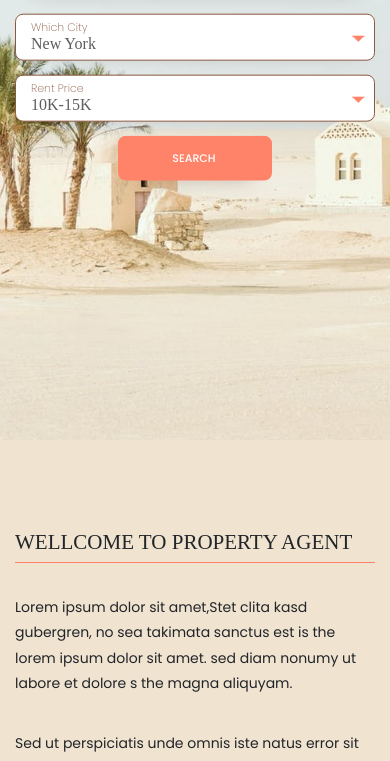
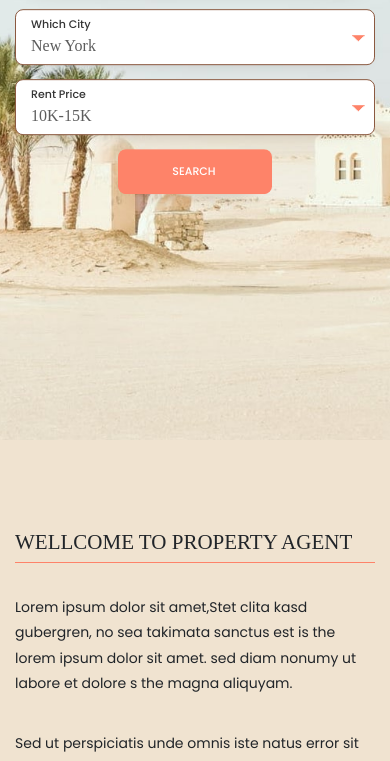
Before and after one commit to OgnjenMatijevic/place-togehter, a plain HTML site: page index.html in a window 390 px wide. Shown: the part 404-1165 px from the top of the page. Drawn offline with nearby package versions, Linux system fonts and the light colour scheme.

Commit message:
mobile fix

```diff
--- a/css/main.css
+++ b/css/main.css
@@ -561,11 +561,12 @@ p {
 
   .hero .search-bar .label {
     font-size: 11px;
-    color: #8b5940;
+    color: #333;
+    font-weight: 500;
   }
 
   .hero .title-search__wrap .search-field {
-    height: 47px;
+    height: 56px;
   }
 
   .hero .title-search__wrap .search-bar {
@@ -581,6 +582,14 @@ p {
 
   .hero .title-search__wrap .search-field {
     box-shadow: 0px 5px 22px -20px #503020;
+  }
+
+  .search__wrap .search-field {
+    height: 56px;
+  }
+
+  .hero .search-bar .search-field .label {
+    padding-bottom: 5px;
   }
 }
 
@@ -1030,7 +1039,7 @@ p {
 }
 
 .nav-grid__wrap .grid-nav__wrap a {
-  font-weight: 200;
+  font-weight: 400;
   font-size: 18px;
   font-family: "Raleway";
   padding-left: 5px;
```
